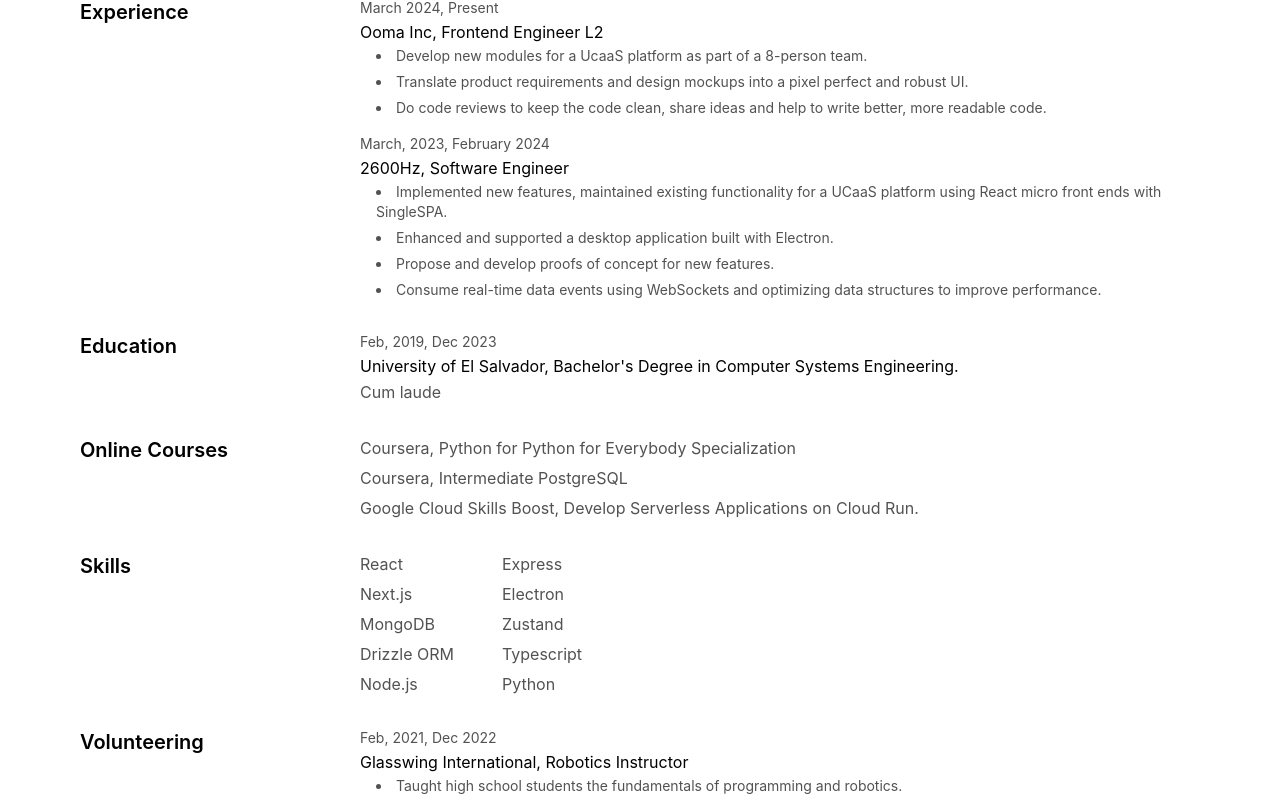
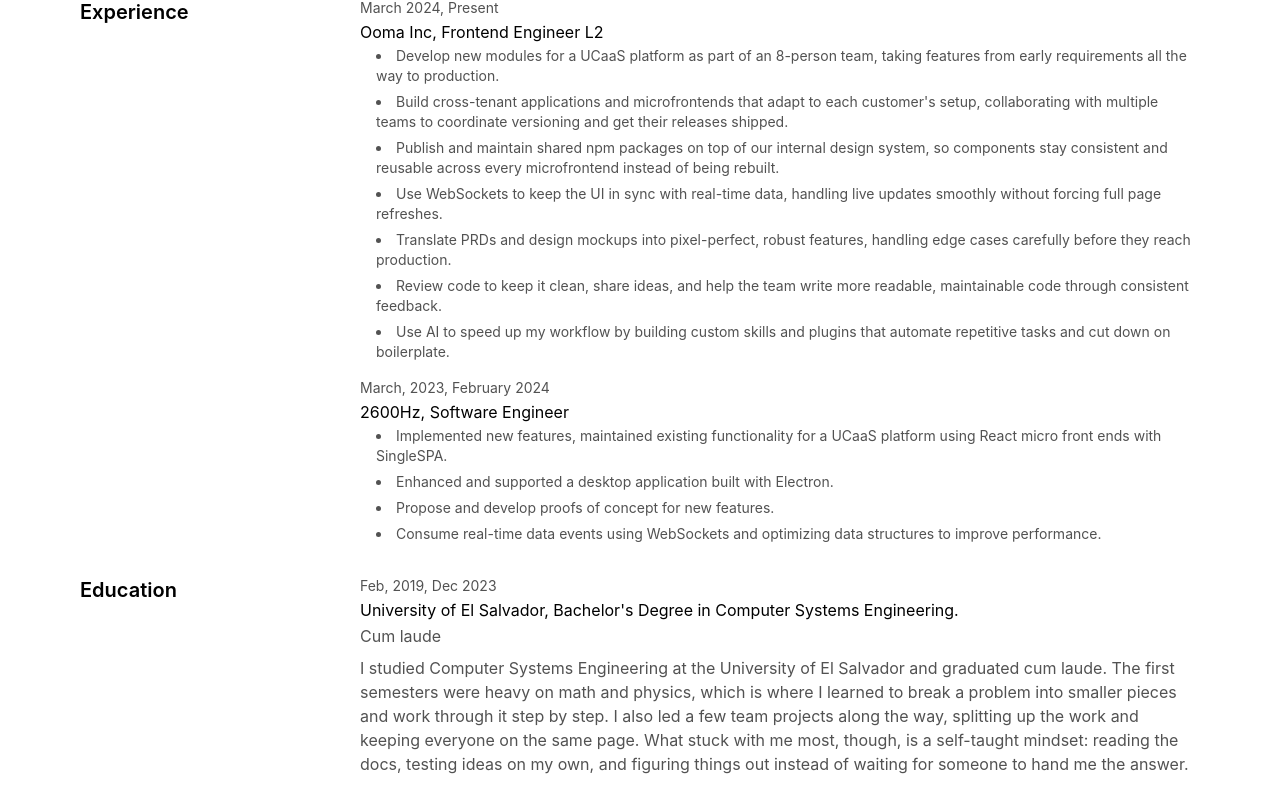
Before and after one commit to galletafromjell666/portfolio-nextjs, a Next.js app: page / in a window 1280 px wide. Shown: the part 338-1140 px from the top of the page. Built offline with nearby package versions, Linux system fonts and the light colour scheme.

Commit message:
expand education and ooma experience copy

```diff
--- a/app/page.tsx
+++ b/app/page.tsx
@@ -26,16 +26,39 @@
               <h2>Ooma Inc, Frontend Engineer L2</h2>
               <ul className="text-muted text-sm list-disc list-inside ml-4 item-list">
                 <li>
-                  Develop new modules for a UcaaS platform as part of a 8-person
-                  team.
+                  Develop new modules for a UCaaS platform as part of an
+                  8-person team, taking features from early requirements all the
+                  way to production.
                 </li>
                 <li>
-                  Translate product requirements and design mockups into a pixel
-                  perfect and robust UI.
+                  Build cross-tenant applications and microfrontends that adapt
+                  to each customer&apos;s setup, collaborating with multiple
+                  teams to coordinate versioning and get their releases shipped.
                 </li>
                 <li>
-                  Do code reviews to keep the code clean, share ideas and help
-                  to write better, more readable code.
+                  Publish and maintain shared npm packages on top of our
+                  internal design system, so components stay consistent and
+                  reusable across every microfrontend instead of being rebuilt.
+                </li>
+                <li>
+                  Use WebSockets to keep the UI in sync with real-time data,
+                  handling live updates smoothly without forcing full page
+                  refreshes.
+                </li>
+                <li>
+                  Translate PRDs and design mockups into pixel-perfect, robust
+                  features, handling edge cases carefully before they reach
+                  production.
+                </li>
+                <li>
+                  Review code to keep it clean, share ideas, and help the team
+                  write more readable, maintainable code through consistent
+                  feedback.
+                </li>
+                <li>
+                  Use AI to speed up my workflow by building custom skills and
+                  plugins that automate repetitive tasks and cut down on
+                  boilerplate.
                 </li>
               </ul>
             </div>
@@ -75,6 +98,17 @@
                 Engineering.
               </h2>
               <p className="text-muted">Cum laude</p>
+              <p className="text-muted mt-2">
+                I studied Computer Systems Engineering at the University of El
+                Salvador and graduated cum laude. The first semesters were heavy
+                on math and physics, which is where I learned to break a problem
+                into smaller pieces and work through it step by step. I also led
+                a few team projects along the way, splitting up the work and
+                keeping everyone on the same page. What stuck with me most,
+                though, is a self-taught mindset: reading the docs, testing
+                ideas on my own, and figuring things out instead of waiting for
+                someone to hand me the answer.
+              </p>
             </div>
           </div>
         </div>
```
